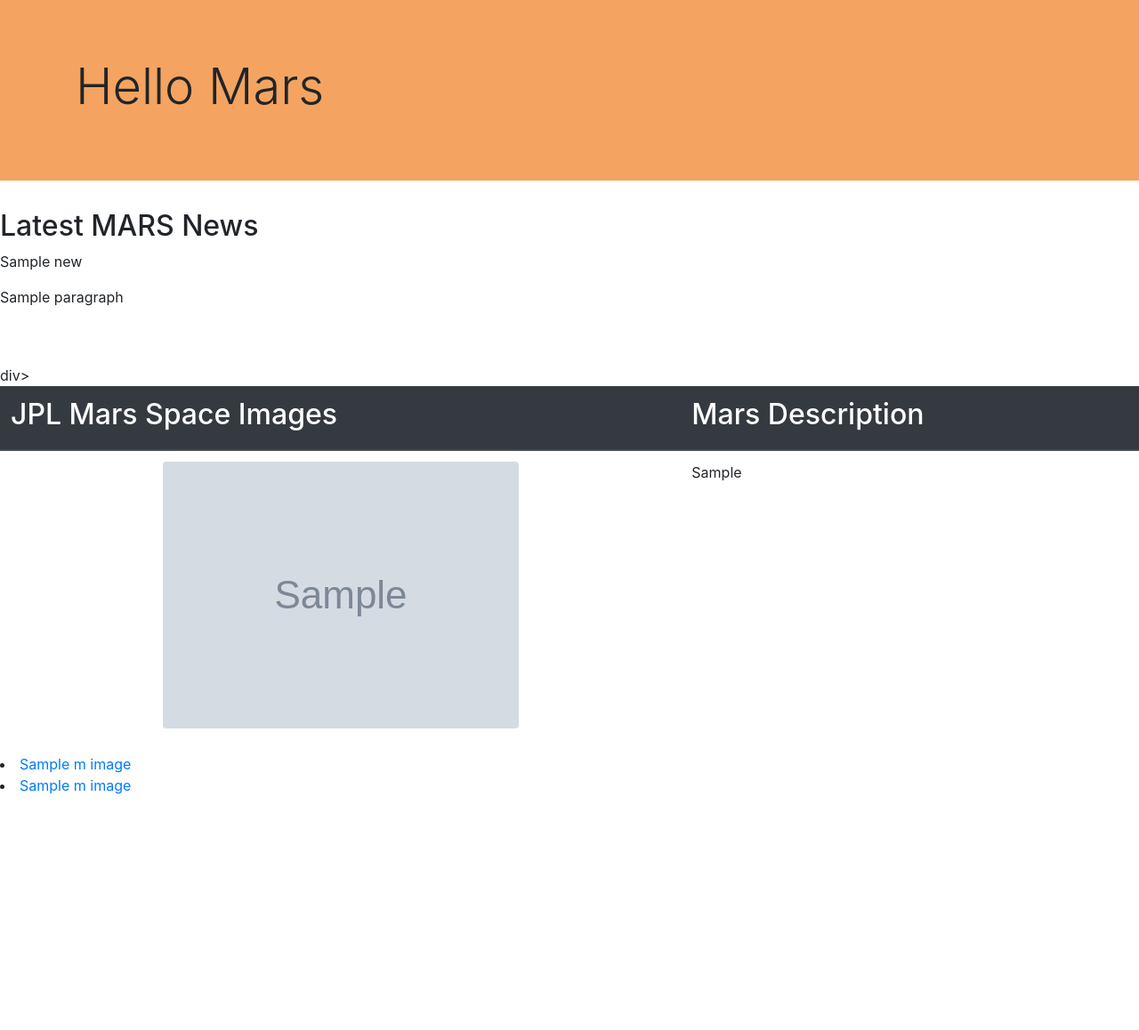
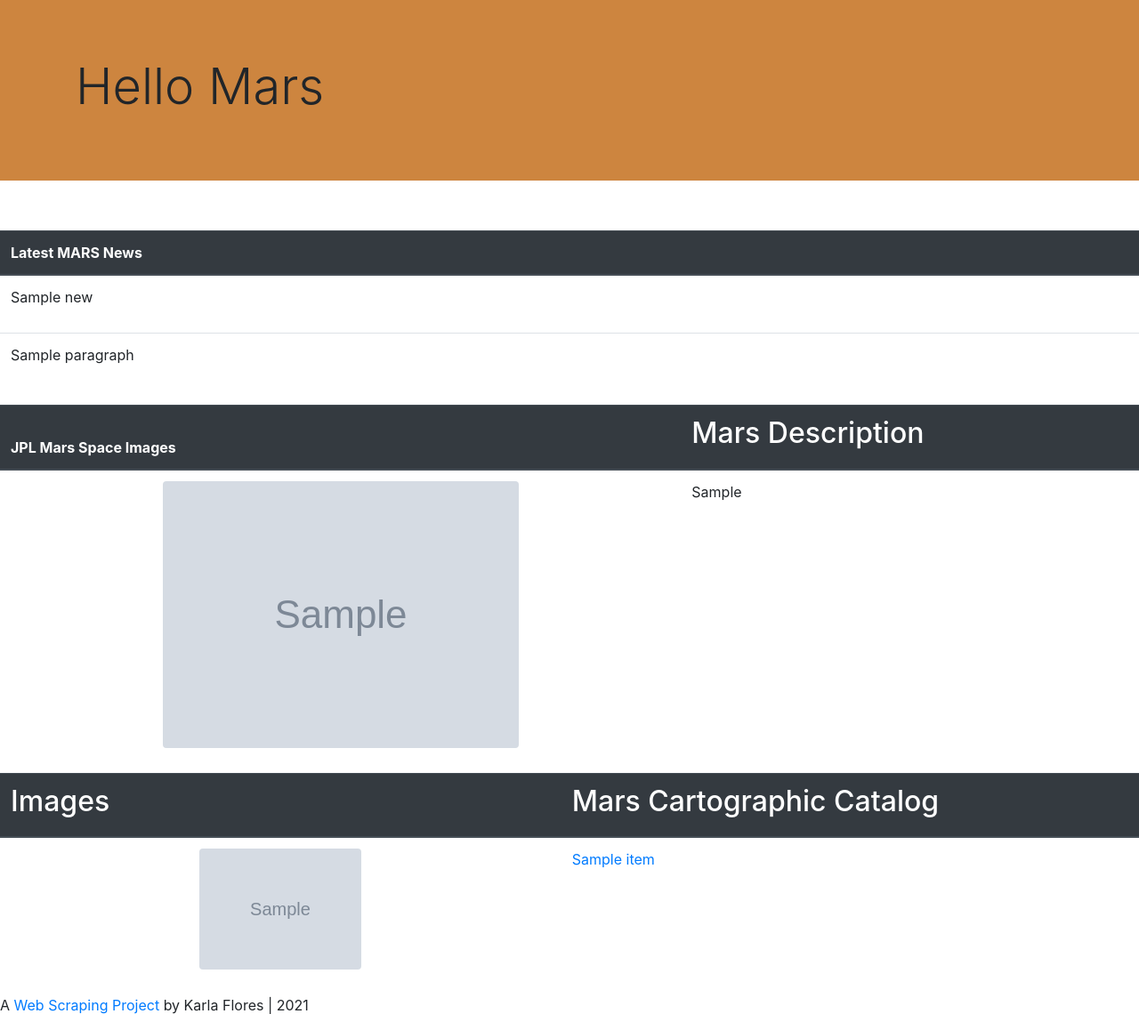
Before and after one commit to Karla-Flores/Web-Scraping, a Flask app: template Missions_to_Mars./templates/index.html in a window 1280 px wide. Shown: the whole page at 89% size. Before the commit the page ends 893 px from the top, so only its background shows below. Run offline with Flask 2, Linux system fonts and the light colour scheme; the template is opened without the code that fills it: most values are stand-ins (such as "Sample title", 1, 10 or a date in 2020); grey boxes marked "Sample" are stand-in pictures; some libraries are stand-ins or nearby versions.

Commit message:
updating index solving dict

```diff
--- a/Missions_to_Mars./scrape_mars.py
+++ b/Missions_to_Mars./scrape_mars.py
@@ -125,7 +125,7 @@
 
             # Back
             browser.back()
-            articles_dict = {'titles':'h_images', 'img_url':'h_images'}
+        # articles_dict = {'titles':h_images, 'img_url':h_images}
 
 
     except:
@@ -148,5 +148,6 @@
     print(m_images)
     print(u_images)
 
-    data_dict['m_images'] = articles_dict
+    data_dict['m_images'] = m_images
+    print(data_dict)
     return data_dict
--- a/Missions_to_Mars./templates/index.html
+++ b/Missions_to_Mars./templates/index.html
@@ -13,27 +13,50 @@
 
     <!--CSS Link-->
     <link rel="stylesheet" type="text/css" href="style.css">
+
+    <style>
+        .responsive {
+            width: 30%;
+            height: auto;
+        }
+    </style>
 </head>
 
 <body>
 
 
-    <div style="background-color:sandybrown !important" class="jumbotron jumbotron-fluid">
+    <div style="background-color:peru !important" class="jumbotron jumbotron-fluid">
         <div class="container container-fluid">
             <h1 class="display-4">Hello Mars</h1>
+            <!-- <a class="btn bg-mars-red btn-md" href="/scrape" role="button">Start scraping</a> -->
         </div>
     </div>
-    <h2>Latest MARS News</h2>
+    <table class="table">
+        <thead class="thead-dark">
+            <tr>
+                <th>
+                    Latest MARS News
+                </th>
+            </tr>
+        </thead>
+        <tr>
+            <td>
+                <p> {{info['news']['title']| safe}}</p>
+            </td>
+        </tr>
+        <tr>
+            <td>
+                <p> {{info['news']['paragraph']| safe}}</p>
+            </td>
+        </tr>
+        <br>
+    </table>
 
-    <p> {{info['news']['title']| safe}}</p>
-    <p> {{info['news']['paragraph']| safe}}</p>
-    <br>
-    <br>
     <table class="table">
         <thead class="thead-dark">
             <tr>
                 <th scope="col">
-                    <h2>JPL Mars Space Images</h2>
+                    JPL Mars Space Images</h2>
                 </th>
                 <th scope="col">
                     <h2>Mars Description</h2>
@@ -46,17 +69,53 @@
             </td>
             <td>
                 <div class="text-center"></div>{{info['mars_fact_html'] | safe}}
-            </td>div></td>
+            </td>
+            </td>
         </tr>
     </table>
 
-    <ul id="data_dict"></ul>
-    {% for item in data_dict %}
-    <li><a href="{{info['m_images']['titles'][item]| safe }}">{{info['m_images']['titles']| safe }}</a></li>
-    <li><a href="{{info['m_images']['titles']| safe }}">{{info['m_images']['titles']| safe }}</a></li>
-    {% endfor %}
-    </ul>
 
+
+    <!-- <ul id="data_dict">
+        {% for item in info['m_images'] %}
+        <li>
+            <a href="{{item['img_url'] | safe }}">{{item['title'] | safe }}</a>
+        </li>
+        <li><a href="{{info['m_images']['title']| safe }}">{{info['m_images']['titles']| safe }}</a></li> -->
+    <!-- {% endfor %}
+    </ul> -->
+
+    <table class="table">
+        <thead class="thead-dark">
+            <tr>
+                <th scope="col">
+                    <h2>Images</h2>
+                </th>
+                <th scope="col">
+                    <h2>Mars Cartographic Catalog</h2>
+                </th>
+            </tr>
+        </thead>
+        {% for item in info['m_images'] %}
+        <tr>
+            <td>
+                <img src="{{item['img_url'] | safe }}" class="rounded mx-auto d-block responsive">
+            </td>
+            <td>
+                <a href="{{item['img_url'] | safe }}">{{item['title'] | safe }}</a>
+            </td>
+        </tr>
+        {% endfor %}
+    </table>
+
+
+
+    <footer class="mastfoot mt-auto">
+        <div class="inner">
+            <p>A <a class="foot-a" href="https://github.com/Karla-Flores/Web-Scraping--Challenge">Web Scraping
+                    Project</a> by Karla Flores | 2021</p>
+        </div>
+    </footer>
     </div>
 </body>
 <script src="https://code.jquery.com/jquery-3.5.1.slim.min.js"
```
